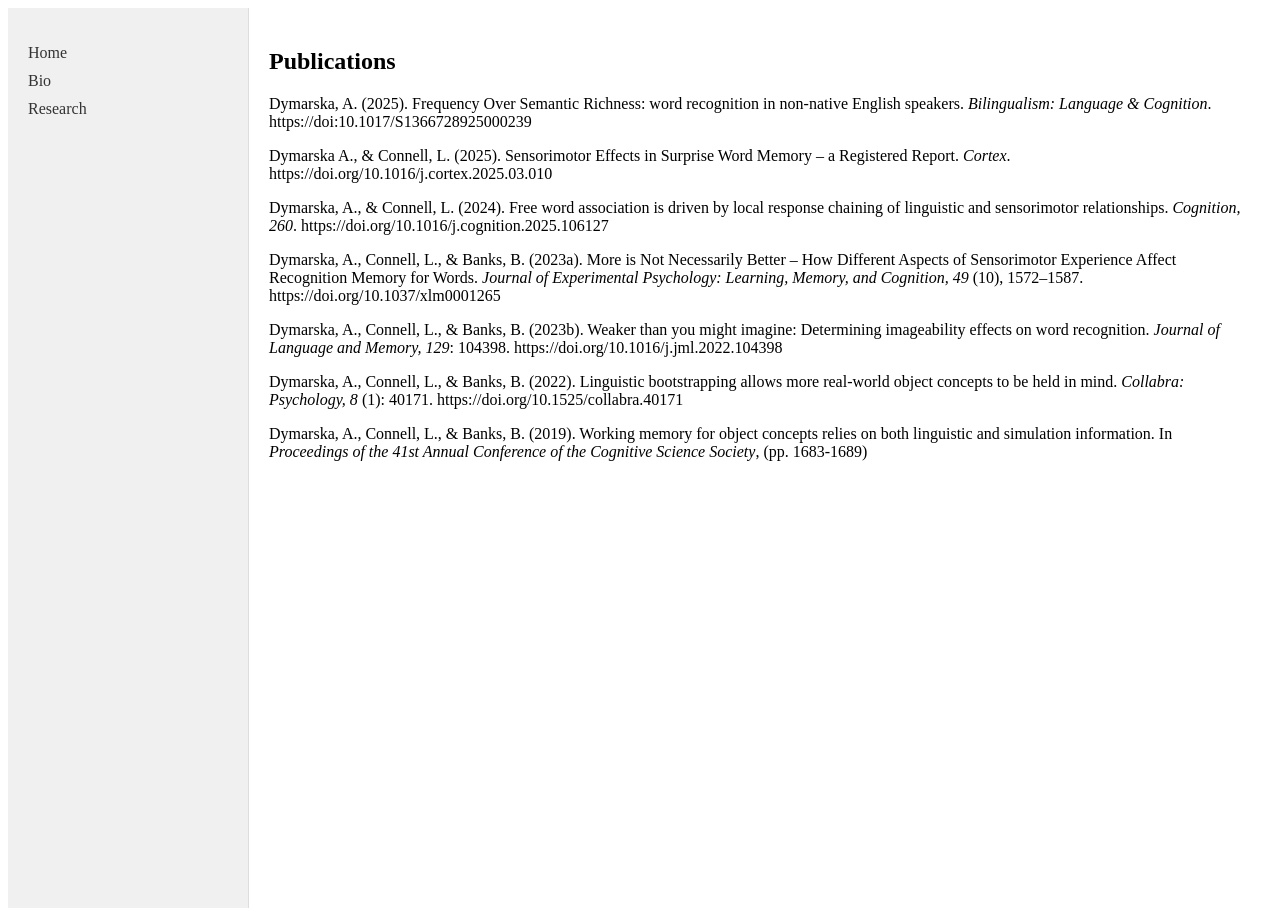
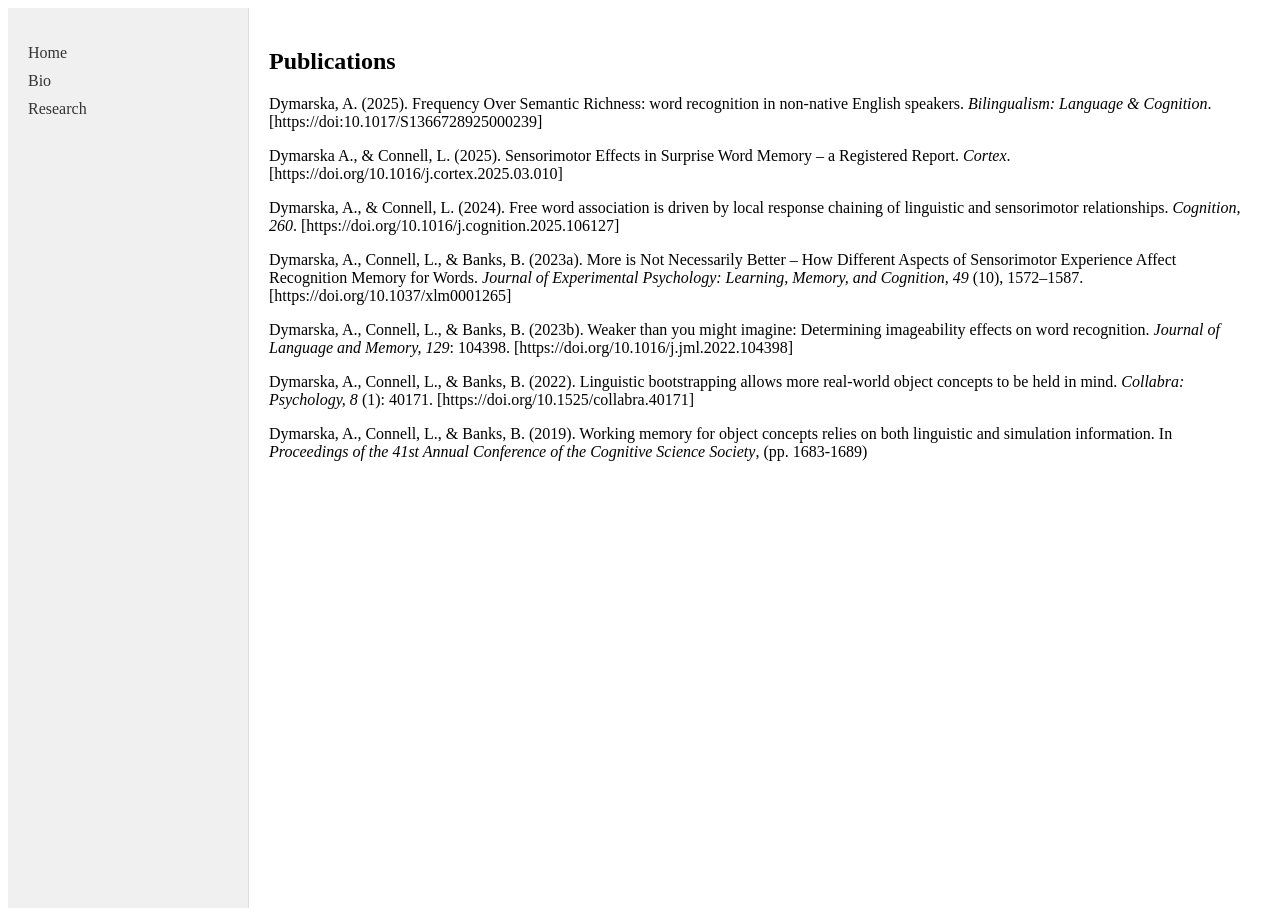
Before and after one commit to AgataDymarska/agatadymarska.github.io, a Jekyll site: the page built from research.md, in a window 1280 px wide. Built offline with Jekyll 4.4.1, drawn with Linux system fonts in a browser that asks for light colours.

```diff
--- a/research.md
+++ b/research.md
@@ -4,16 +4,16 @@ title: "Research"
 ---
 ## Publications
 
-Dymarska, A. (2025). Frequency Over Semantic Richness: word recognition in non-native English speakers. *Bilingualism: Language & Cognition*. https://doi:10.1017/S1366728925000239
+Dymarska, A. (2025). Frequency Over Semantic Richness: word recognition in non-native English speakers. *Bilingualism: Language & Cognition*. [https://doi:10.1017/S1366728925000239]
 
-Dymarska A., & Connell, L. (2025). Sensorimotor Effects in Surprise Word Memory – a Registered Report. *Cortex*. https://doi.org/10.1016/j.cortex.2025.03.010
+Dymarska A., & Connell, L. (2025). Sensorimotor Effects in Surprise Word Memory – a Registered Report. *Cortex*. [https://doi.org/10.1016/j.cortex.2025.03.010]
 
-Dymarska, A., & Connell, L. (2024). Free word association is driven by local response chaining of linguistic and sensorimotor relationships. *Cognition, 260*. https://doi.org/10.1016/j.cognition.2025.106127
+Dymarska, A., & Connell, L. (2024). Free word association is driven by local response chaining of linguistic and sensorimotor relationships. *Cognition, 260*. [https://doi.org/10.1016/j.cognition.2025.106127]
 
-Dymarska, A., Connell, L., & Banks, B. (2023a). More is Not Necessarily Better – How Different Aspects of Sensorimotor Experience Affect Recognition Memory for Words. *Journal of Experimental Psychology: Learning, Memory, and Cognition, 49* (10), 1572–1587. https://doi.org/10.1037/xlm0001265
+Dymarska, A., Connell, L., & Banks, B. (2023a). More is Not Necessarily Better – How Different Aspects of Sensorimotor Experience Affect Recognition Memory for Words. *Journal of Experimental Psychology: Learning, Memory, and Cognition, 49* (10), 1572–1587. [https://doi.org/10.1037/xlm0001265]
 
-Dymarska, A., Connell, L., & Banks, B. (2023b). Weaker than you might imagine: Determining imageability effects on word recognition. *Journal of Language and Memory, 129*: 104398. https://doi.org/10.1016/j.jml.2022.104398
+Dymarska, A., Connell, L., & Banks, B. (2023b). Weaker than you might imagine: Determining imageability effects on word recognition. *Journal of Language and Memory, 129*: 104398. [https://doi.org/10.1016/j.jml.2022.104398]
 
-Dymarska, A., Connell, L., & Banks, B. (2022). Linguistic bootstrapping allows more real-world object concepts to be held in mind. *Collabra: Psychology, 8* (1): 40171. https://doi.org/10.1525/collabra.40171
+Dymarska, A., Connell, L., & Banks, B. (2022). Linguistic bootstrapping allows more real-world object concepts to be held in mind. *Collabra: Psychology, 8* (1): 40171. [https://doi.org/10.1525/collabra.40171]
 
 Dymarska, A., Connell, L., & Banks, B. (2019). Working memory for object concepts relies on both linguistic and simulation information. In *Proceedings of the 41st Annual Conference of the Cognitive Science Society*, (pp. 1683-1689)
```
